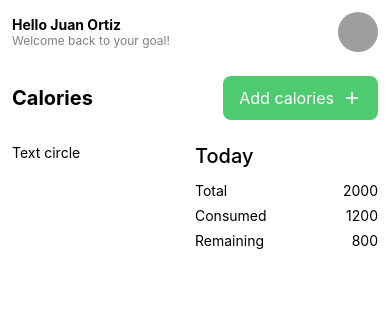
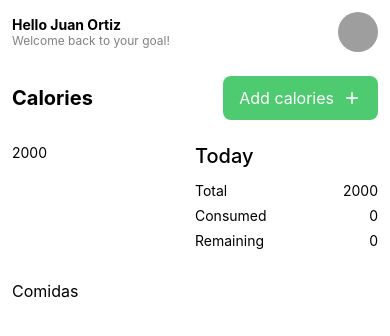
Before and after one commit to EmanuelRigo/CaloriaApp, a React Native app: screen /Home in a window 390 px wide. Shown: the top 336 px of the page. Built offline with nearby package versions, Linux system fonts and the light colour scheme; grey boxes are pictures that could not be loaded.

Commit message:
feat: implement TodayMeals component to display today's meals and integrate with Home view

```diff
--- a/src/components/TodayCalories/TodayCalories.tsx
+++ b/src/components/TodayCalories/TodayCalories.tsx
@@ -9,15 +9,15 @@ export type TodayCaloriesProps = {
 };
 
 const TodayCalories: FC<TodayCaloriesProps> = ({
-  total,
-  consumed,
-  remaining,
-  percentage,
+  total = 2000,
+  consumed = 0,
+  remaining = 0,
+  percentage = 0,
 }) => {
   return (
     <View style={styles.container}>
       <View style={styles.leftContainer}>
-        <Text>Text circle</Text>
+        <Text>{total}</Text>
       </View>
       <View style={styles.rightContainer}>
         <Text style={styles.today}>Today</Text>
--- /dev/null
+++ b/src/components/TodayMeals/TodayMeals.tsx
@@ -0,0 +1,28 @@
+import React, { FC } from "react";
+import { Text, View, StyleSheet, ScrollView } from "react-native";
+import MealItem from "../MealItem/MealItem";
+import { Meal } from "../../types";
+
+type TodayMealsProps = {
+  foods: Meal[];
+};
+
+const TodayMeals: FC<TodayMealsProps> = ({ foods }) => {
+  return (
+    <View style={styles.container}>
+      <Text style={styles.title}>Comidas</Text>
+      <ScrollView style={styles.content}></ScrollView>
+      {foods?.map((meal: Meal, index: number) => (
+        <MealItem key={`today-meal-item${meal.name}-${index}`} {...meal} />
+      ))}
+    </View>
+  );
+};
+
+const styles = StyleSheet.create({
+  container: { marginTop: 24 },
+  title: { fontSize: 16 },
+  content: { marginVertical: 16 },
+});
+
+export default TodayMeals;
--- /dev/null
+++ b/src/components/TodayMeals/index.ts
@@ -0,0 +1 @@
+export { default } from "./TodayMeals";
--- a/src/views/Home/Home.tsx
+++ b/src/views/Home/Home.tsx
@@ -10,6 +10,9 @@ import { Meal, RootStackParamList } from "../../types";
 import useFoodStorage from "../../hooks/useFoodStorage";
 import TodayCalories from "../../components/TodayCalories";
 import { TodayCaloriesProps } from "../../components/TodayCalories/TodayCalories";
+import TodayMeals from "../../components/TodayMeals";
+
+const totalCaloriesPerDay = 2000;
 
 const Home = () => {
   const [todayFoods, setTodayFoods] = useState<Meal[]>([]);
@@ -24,6 +27,19 @@ const Home = () => {
 
   const calculateTodayStatistics = (meals: Meal[]) => {
     try {
+      const caloriesConsumed = meals.reduce(
+        (acum, curr) => acum + Number(curr.calories),
+        0,
+      );
+      const remainingCalories = totalCaloriesPerDay - caloriesConsumed;
+      const percentage = (caloriesConsumed / totalCaloriesPerDay) * 100;
+
+      setTodayStatistics({
+        total: totalCaloriesPerDay,
+        consumed: caloriesConsumed,
+        remaining: remainingCalories,
+        percentage,
+      });
     } catch (error) {
       console.error("Error calculating today's statistics:", error);
     }
@@ -34,7 +50,7 @@ const Home = () => {
       const todayFoodResponse = (await onGetTodayFoods()) as Meal[];
       calculateTodayStatistics(todayFoodResponse);
 
-      console.log("Today's foods:", todayFoodResponse);
+      console.log("Today's foods2:", todayFoodResponse);
       setTodayFoods(todayFoodResponse);
       // Evita re-render si los datos no cambiaron
 
@@ -46,7 +62,7 @@ const Home = () => {
     } catch (error) {
       console.error("Error loading today's foods:", error);
     }
-  }, [onGetTodayFoods]);
+  }, []);
 
   useFocusEffect(
     useCallback(() => {
@@ -76,7 +92,8 @@ const Home = () => {
         </View>
       </View>
       <View>
-        <TodayCalories total="2000" consumed="1200" remaining="800" />
+        <TodayCalories {...todayStadistics} />
+        <TodayMeals foods={todayFoods} />
       </View>
     </View>
   );
```
